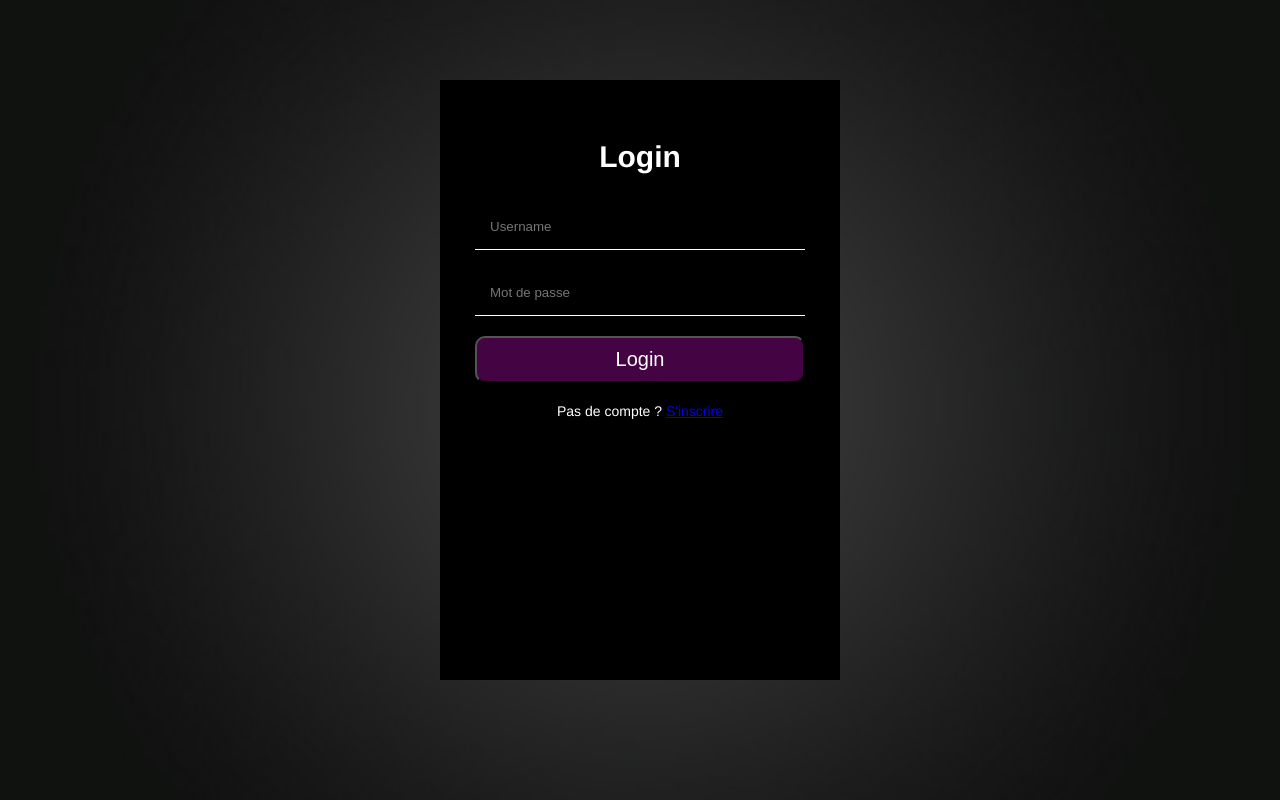
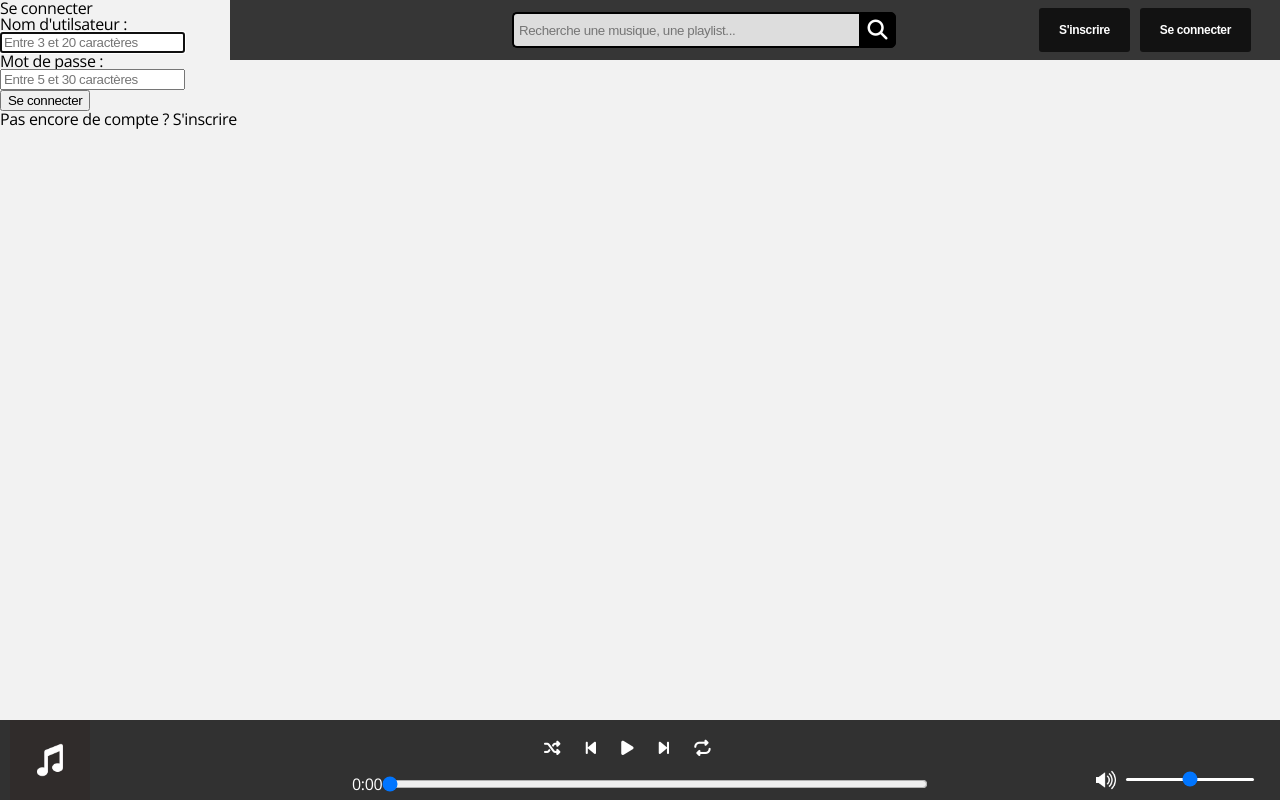
Before and after one commit to NicolasSchutz73/Freezer-Project, a PHP site: template pages/login.php in a window 1280 px wide. Run offline with PHP 8.4, Linux system fonts and the light colour scheme; the template is opened without the code that fills it, so the values that code supplies are empty; some libraries are stand-ins or nearby versions.

Commit message:
login fonctionnel

```diff
--- a/pages/login.php
+++ b/pages/login.php
@@ -1,29 +1,10 @@
-<!doctype html>
-<html lang="en">
-
-<head>
-    <meta charset="UTF-8">
-    <meta name="viewport" content="width=device-width, user-scalable=no, initial-scale=1.0, maximum-scale=1.0, minimum-scale=1.0">
-    <meta http-equiv="X-UA-Compatible" content="ie=edge">
-    <title>Freezer Music Player</title>
-    <link rel="stylesheet" href="../style/style_login_register.css">
-</head>
-
-
-<body>
-
-    <div class="wrapper">
-        <div class="inner-container">
-            <form action='../config/testLogin.php' method='post' class="box">
-                <h1>Login</h1>
-                <input type="text" name='login' placeholder='Username' autofocus pattern='[a-z]{2,20}' title='Entre 2 et 20 minuscules' maxlength=20 />
-                <input type='password' name='pwd' placeholder='Mot de passe' pattern='.{6,100}' title='Entre 6 et 100 caractères' maxlength=100 />
-                <button>Login</button>
-                <p>Pas de compte ? <a href='register.php'>S'inscrire</a></p>
-        </div>
-    </div>
-    </div>
-
-</body>
-
-</html>
+<h1>Se connecter</h1>
+<div>
+<p>Nom d'utilsateur :</p>
+<input type="text" id='login' placeholder="Entre 3 et 20 caractères" autofocus pattern='[a-z]{2,20}' title='Entre 3 et 20 caractères' maxlength=20 />
+<p>Mot de passe :</p>
+<input type='password' id='pwd' placeholder='Entre 5 et 30 caractères' pattern='{5,30}' title='Entre 5 et 30 caractères' maxlength=30>
+<p id="invalidform"><p>
+</div>
+<button>Se connecter</button>
+<p>Pas encore de compte ? <a>S'inscrire</a></p>
```
Also changed, not shown: config/checklogin.php (added, +39 -0 lines), script/formulairesscript.js (+41 -4 lines).
